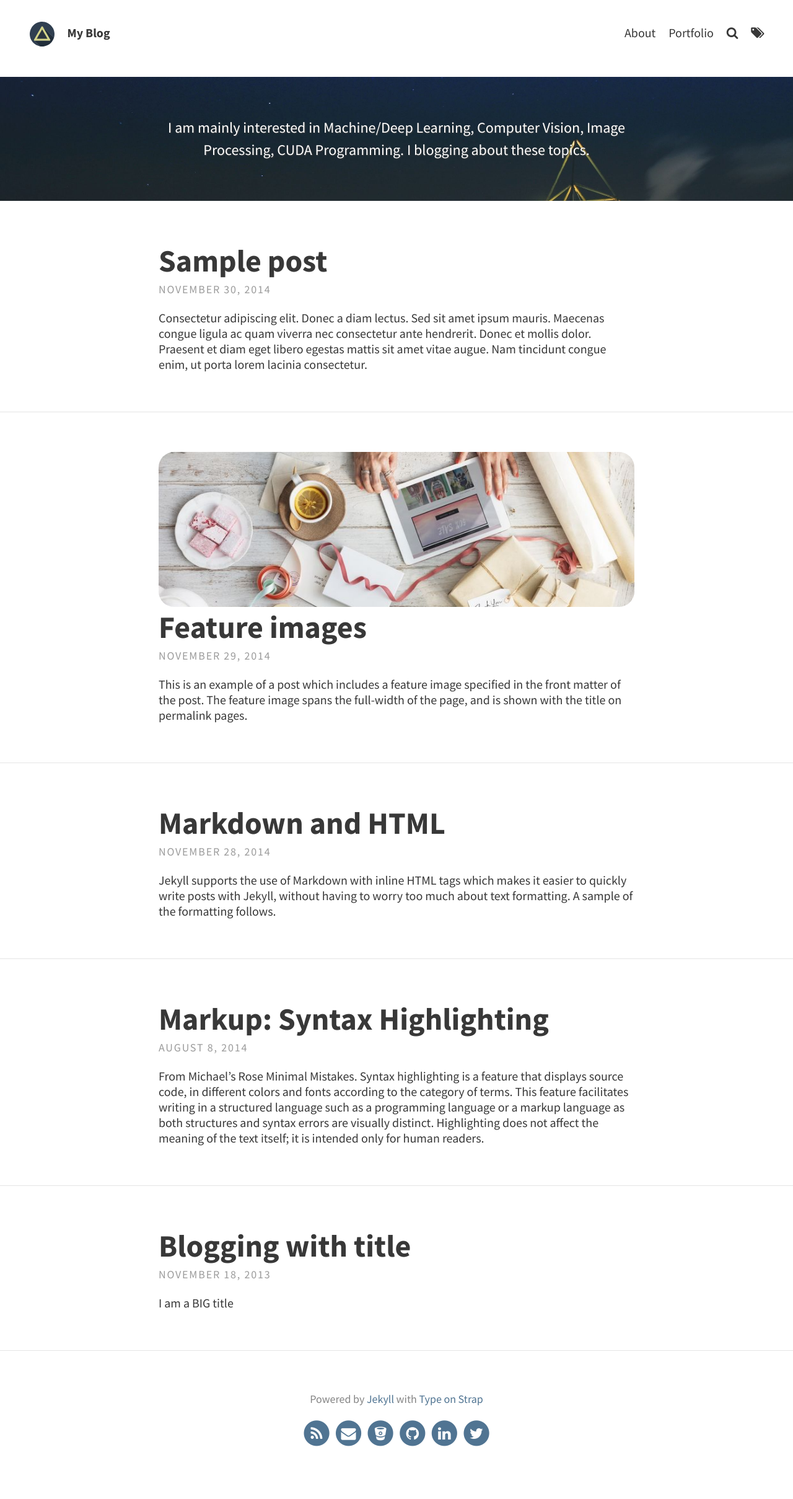
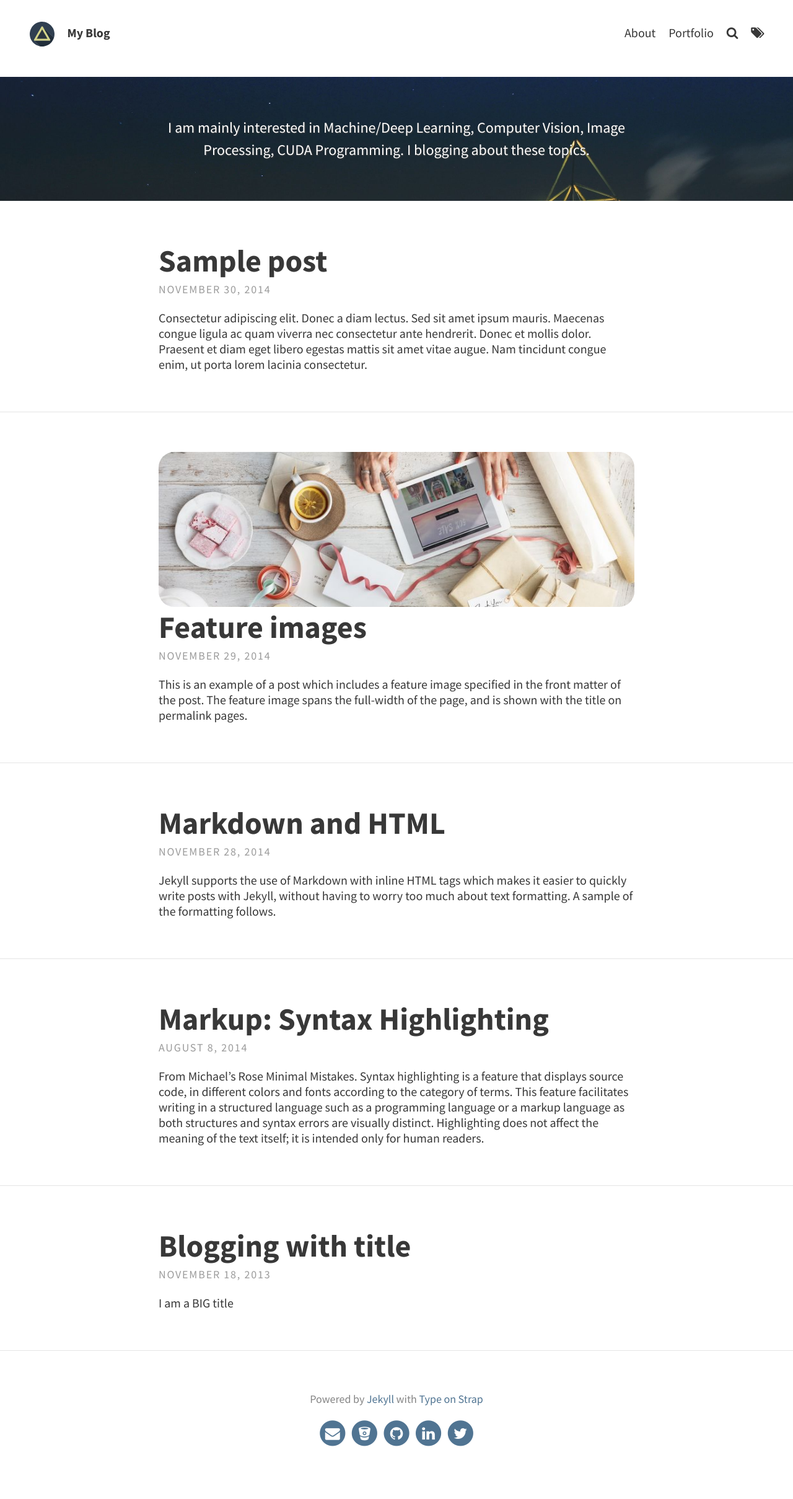
Before and after one commit to blgnksy/blgnksy.github.io, a Jekyll site: the page built from index.html, in a window 1280 px wide. Shown: the whole page at 62% size. Built offline with Jekyll 4.4.1, drawn with Linux system fonts in a browser that asks for light colours; the list of posts is cut into pages by our own code.

Commit message:
RSS removed from config.

```diff
--- a/_config.yml
+++ b/_config.yml
@@ -21,7 +21,7 @@ theme_settings:
    Powered by <a href="https://jekyllrb.com/">Jekyll</a> with <a href="https://github.com/sylhare/Type-on-Strap">Type on Strap</a>
 
   # Icons
-  rss: true  # Make sure you created a feed.xml with feed.xml layout
+  #rss: true  # Make sure you created a feed.xml with feed.xml layout
   email_address: bilgin.aksoy@metu.edu.tr # Full email address, e.g. "sam@example.com"
   behance:
   bitbucket: blgnksy
```
